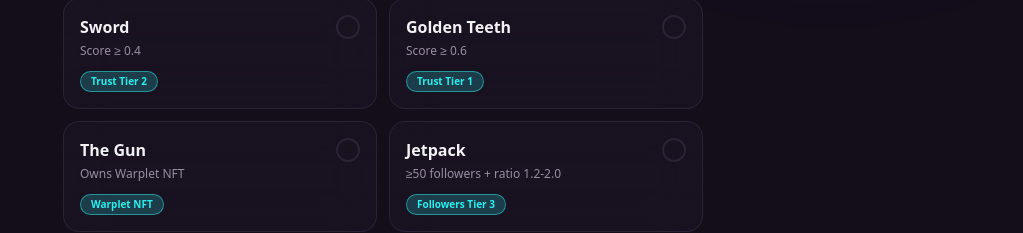
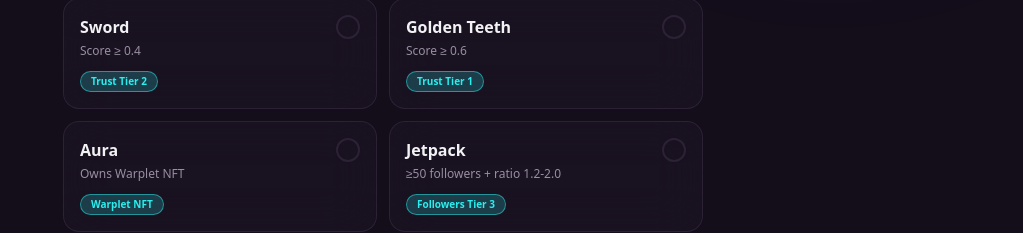
Before and after one commit to bjcd/the-degens-design, a React (Vite) app: page / in a window 1280 px wide. Shown: the part 544-777 px from the top of the page, without its empty margins (257-1280 px from the left). Built offline with nearby package versions, Linux system fonts and the light colour scheme; the HTML template or start-up script is replaced by a standard one.

Commit message:
Rename 'The Gun' trait

```diff
--- a/src/pages/Index.tsx
+++ b/src/pages/Index.tsx
@@ -24,7 +24,7 @@ const TRAITS: Trait[] = [
   },
   {
     id: "gun",
-    name: "The Gun",
+    name: "Aura",
     tier: "Warplet NFT",
     requirement: "Owns Warplet NFT",
     eligible: true,
```
